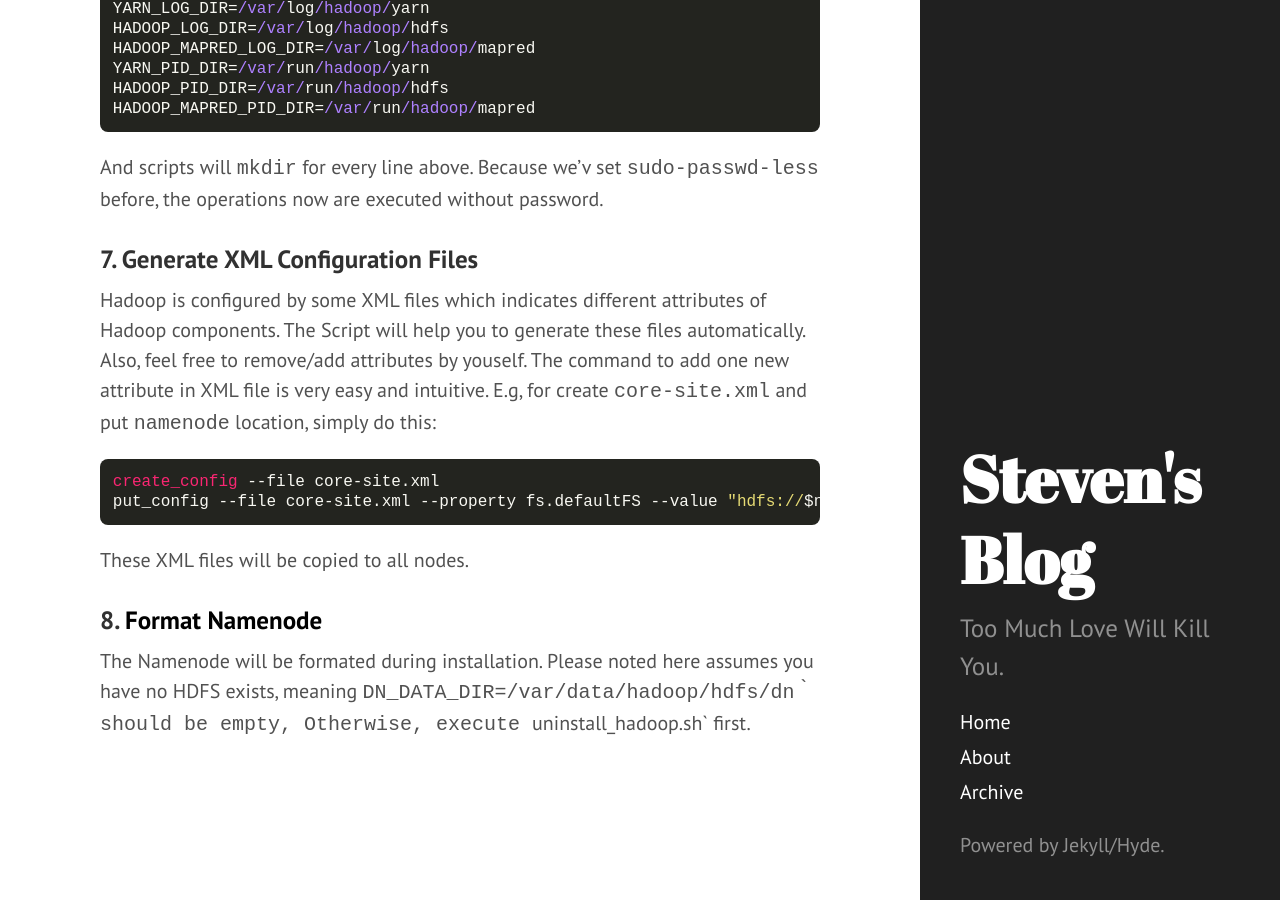
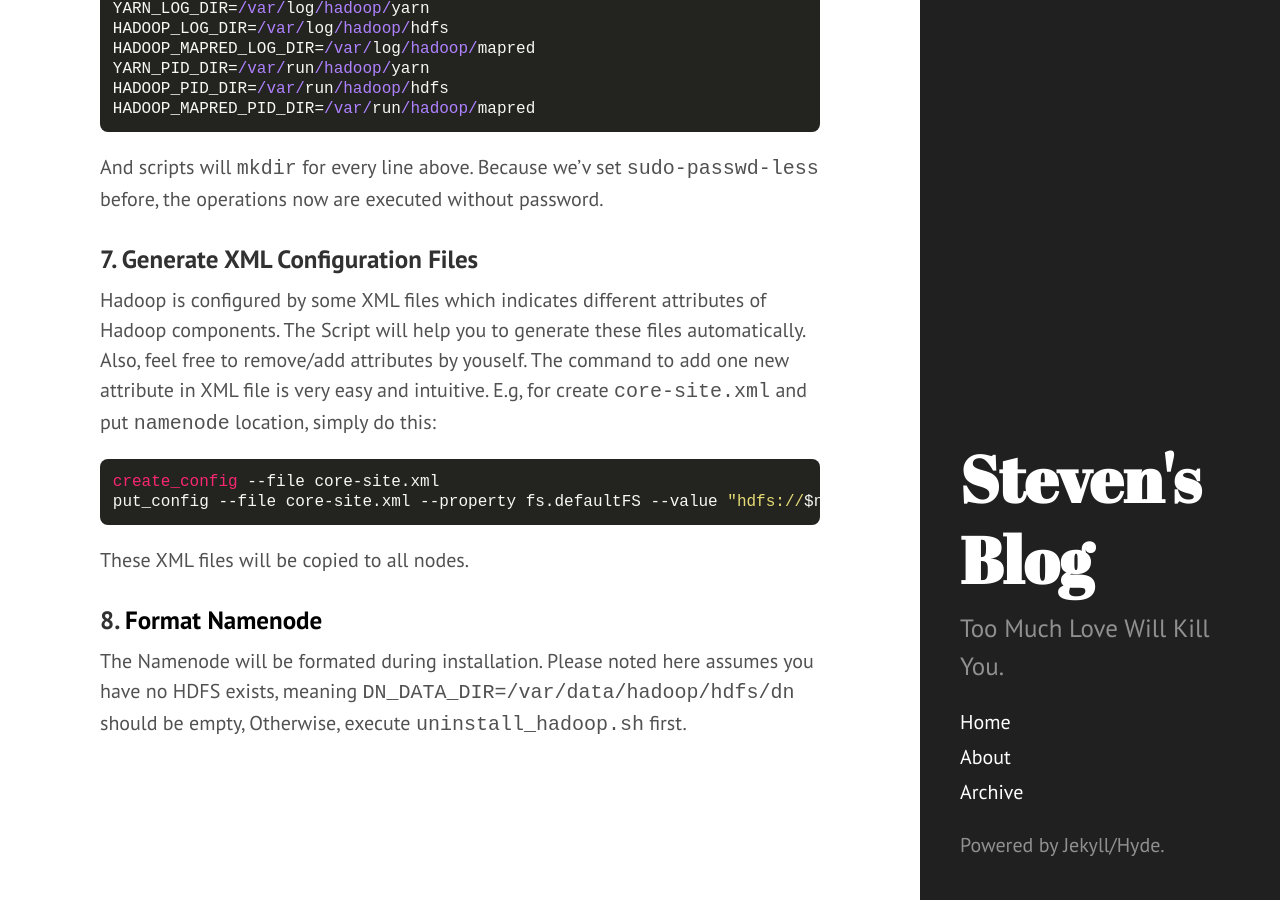
Before and after one commit to legatoo/legatoo.github.io, a Jekyll site: the page built from _posts/2014-11-12-Install-Yarn-on-Ubuntu-Cluster-via-Scripts.md, in a window 1280 px wide and 900 px high, scrolled down 5876 px. Built offline with Jekyll 4.4.1, drawn with Linux system fonts in a browser that asks for light colours; Markdown is read by kramdown in place of the engine named in the settings.

```diff
--- a/_posts/2014-11-12-Install-Yarn-on-Ubuntu-Cluster-via-Scripts.md
+++ b/_posts/2014-11-12-Install-Yarn-on-Ubuntu-Cluster-via-Scripts.md
@@ -190,4 +190,4 @@ These XML files will be copied to all nodes.
 
 ###8. <a name="format_namenode"><font color="black">Format Namenode</font></a>
 
-The Namenode will be formated during installation. Please noted here assumes you have no HDFS exists, meaning `DN_DATA_DIR=/var/data/hadoop/hdfs/dn｀ should be empty, Otherwise, execute `uninstall_hadoop.sh` first.
+The Namenode will be formated during installation. Please noted here assumes you have no HDFS exists, meaning `DN_DATA_DIR=/var/data/hadoop/hdfs/dn` should be empty, Otherwise, execute `uninstall_hadoop.sh` first.
```
